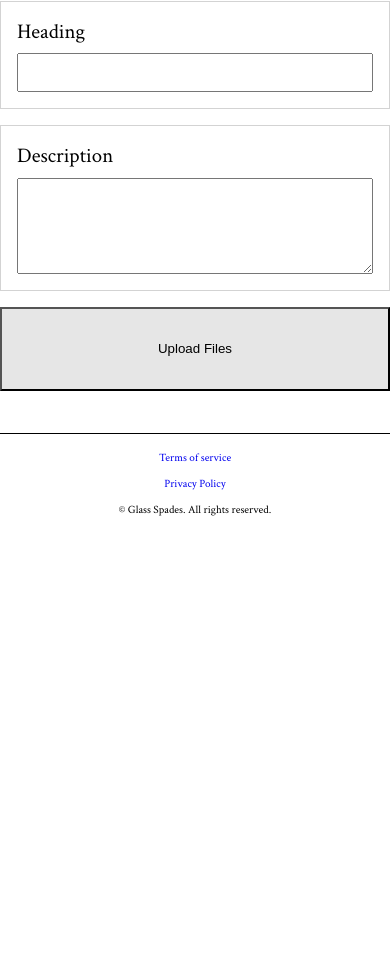
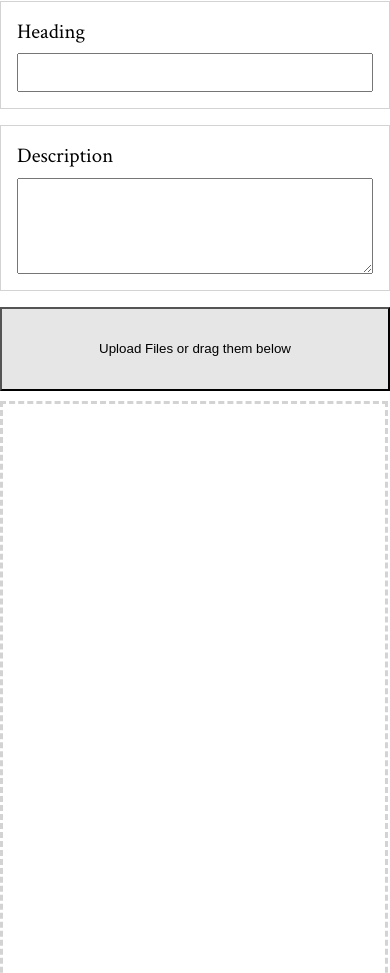
Before and after one commit to Kirera-Wainaina/glass-spades, a website: page frontend/html/admin/upload.html in a window 390 px wide. Shown: the part 127-1100 px from the top of the page. Before the commit the page ends 844 px from the top, so only its background shows below. Drawn offline with Linux system fonts and the light colour scheme; no server answers.

Commit message:
Create a drop zone for all viewports

```diff
--- a/frontend/css/admin/upload.css
+++ b/frontend/css/admin/upload.css
@@ -55,6 +55,12 @@ button#file-upload {
 input#invisible-file-upload {
     display: none;
 }
+div#drop-zone {
+    grid-column: 2 / 12;
+    width: 100%;
+    height: 100vh;
+    border: 3px dashed lightgrey;
+}
 
 @media (orientation: portrait) {
     .container {
@@ -99,4 +105,9 @@ input#invisible-file-upload {
 	grid-column: 1 / 6;
 	width: 100%;
     }
+
+    div#drop-zone {
+	grid-column: 1 / 6;
+	width: 98%;
+    }
 }
--- a/frontend/html/admin/upload.html
+++ b/frontend/html/admin/upload.html
@@ -41,8 +41,11 @@
 	<textarea name="Description" rows="6"></textarea>
       </div>
 
-      <button id="file-upload">Upload Files</button>
+      <button id="file-upload">Upload Files or drag them below</button>
       <input id="invisible-file-upload" type="file" />
+
+      <div id="drop-zone">
+      </div>
 
       <footer>
 	<a href="/terms">Terms of service</a>
```
